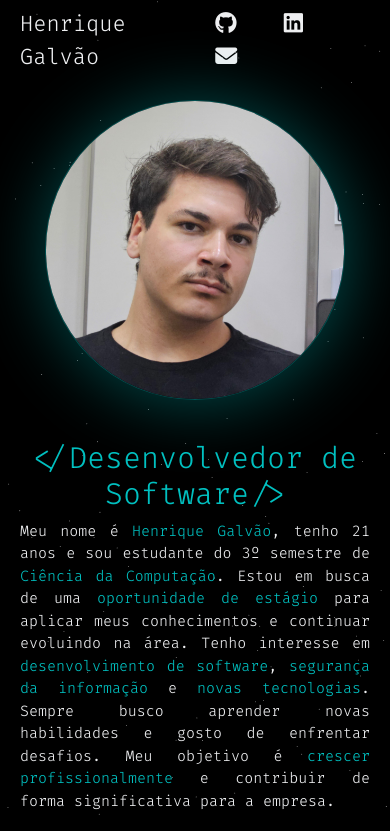
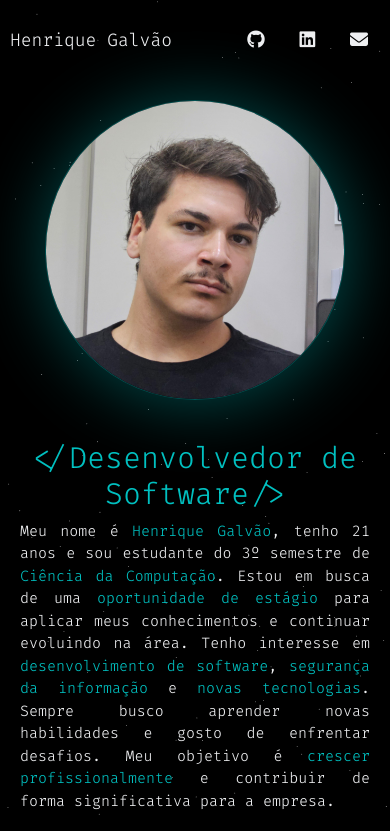
Before and after one commit to Galvao-Henrique/Projetos-Pessoais, a plain HTML site: page Portifólio/index.html in a window 390 px wide. Shown: the top 831 px of the page. Drawn offline with nearby package versions, Linux system fonts and the light colour scheme.

Commit message:
Atualização css

```diff
--- a/Portifólio/styles.css
+++ b/Portifólio/styles.css
@@ -515,5 +515,23 @@ nav .right a span {
     width: 240px;
     }
 
+    @media (max-width: 600px) {
+        nav {
+        padding: 0 10px;
+    }
+
+    nav .right a {
+        font-size: 18px;
+        padding: 10px;
+    }
+
+    nav .left a {
+        font-size: 18px;
+    }
+
+    nav .right a:last-child {
+        padding: 10px;
+    }
+    }
 
 }
```
